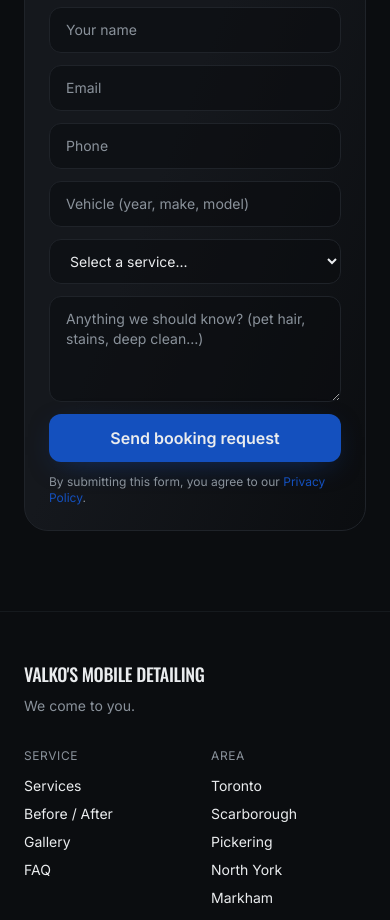
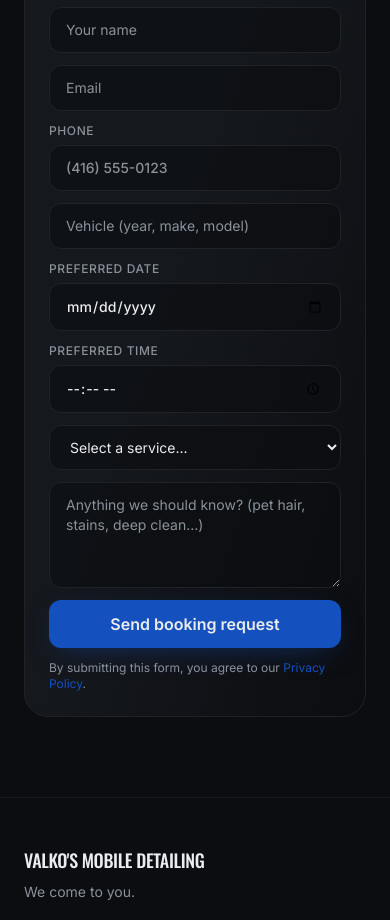
Before and after one commit to DominikV19/valko-mobile-detailing, a Next.js app: page / in a window 390 px wide. Shown: the part 10560-11480 px from the top of the page. Built offline with nearby package versions, Linux system fonts and the light colour scheme.

Commit message:
Improve booking date time and phone fields

```diff
--- a/app/privacy/page.jsx
+++ b/app/privacy/page.jsx
@@ -38,8 +38,9 @@
               <p className="mt-3 text-muted">
                 We collect only the information you choose to submit through the
                 booking request form. The form currently asks for your name, email
-                address, phone number, vehicle details, selected service, and any
-                extra message you include.
+                address, phone number, vehicle details, preferred booking date,
+                preferred booking time, selected service, and any extra message
+                you include.
               </p>
               <p className="mt-3 text-muted">
                 The form also sends a subject line for the booking request and uses
--- a/components/Contact.jsx
+++ b/components/Contact.jsx
@@ -1,7 +1,24 @@
+'use client';
+
+import { useState } from 'react';
 import { contactSection } from '@/lib/content';
 import { withBasePath } from '@/lib/site';
 
+const fieldClass =
+  'rounded-xl border border-ink-3 bg-ink/60 px-4 py-3 text-sm text-bone placeholder:text-muted outline-none transition focus:border-accent';
+
+const labelClass = 'grid gap-1.5 text-xs font-medium uppercase tracking-wider text-muted';
+
+function formatPhone(value) {
+  const digits = value.replace(/\D/g, '').slice(0, 10);
+
+  if (digits.length < 4) return digits;
+  if (digits.length < 7) return `(${digits.slice(0, 3)}) ${digits.slice(3)}`;
+  return `(${digits.slice(0, 3)}) ${digits.slice(3, 6)}-${digits.slice(6)}`;
+}
+
 export default function Contact() {
+  const [phone, setPhone] = useState('');
   const formEndpoint =
     process.env.NEXT_PUBLIC_FORMSPREE_ENDPOINT ||
     contactSection.formEndpoint;
@@ -55,7 +72,7 @@
                 placeholder="Your name"
                 autoComplete="name"
                 required
-                className="rounded-xl border border-ink-3 bg-ink/60 px-4 py-3 text-sm text-bone placeholder:text-muted outline-none transition focus:border-accent"
+                className={fieldClass}
               />
               <input
                 type="email"
@@ -63,27 +80,51 @@
                 placeholder="Email"
                 autoComplete="email"
                 required
-                className="rounded-xl border border-ink-3 bg-ink/60 px-4 py-3 text-sm text-bone placeholder:text-muted outline-none transition focus:border-accent"
+                className={fieldClass}
               />
-              <input
-                type="tel"
-                name="phone"
-                placeholder="Phone"
-                autoComplete="tel"
-                className="rounded-xl border border-ink-3 bg-ink/60 px-4 py-3 text-sm text-bone placeholder:text-muted outline-none transition focus:border-accent"
-              />
+              <label className={labelClass}>
+                Phone
+                <input
+                  type="tel"
+                  name="phone"
+                  value={phone}
+                  placeholder="(416) 555-0123"
+                  autoComplete="tel"
+                  inputMode="tel"
+                  maxLength={14}
+                  onChange={(e) => setPhone(formatPhone(e.target.value))}
+                  className={`${fieldClass} normal-case tracking-normal`}
+                />
+              </label>
               <input
                 type="text"
                 name="vehicle"
                 placeholder="Vehicle (year, make, model)"
                 required
-                className="rounded-xl border border-ink-3 bg-ink/60 px-4 py-3 text-sm text-bone placeholder:text-muted outline-none transition focus:border-accent"
+                className={fieldClass}
               />
+              <label className={labelClass}>
+                Preferred date
+                <input
+                  type="date"
+                  name="preferred_date"
+                  className={`${fieldClass} normal-case tracking-normal`}
+                />
+              </label>
+              <label className={labelClass}>
+                Preferred time
+                <input
+                  type="time"
+                  name="preferred_time"
+                  step="1800"
+                  className={`${fieldClass} normal-case tracking-normal`}
+                />
+              </label>
               <select
                 name="service"
                 required
                 defaultValue=""
-                className="rounded-xl border border-ink-3 bg-ink/60 px-4 py-3 text-sm text-bone outline-none transition focus:border-accent sm:col-span-2"
+                className={`${fieldClass} sm:col-span-2`}
               >
                 <option value="" disabled>Select a service...</option>
                 <option>Exterior Wash</option>
@@ -97,7 +138,7 @@
                 name="message"
                 placeholder="Anything we should know? (pet hair, stains, deep clean…)"
                 rows={4}
-                className="rounded-xl border border-ink-3 bg-ink/60 px-4 py-3 text-sm text-bone placeholder:text-muted outline-none transition focus:border-accent sm:col-span-2"
+                className={`${fieldClass} sm:col-span-2`}
               />
               <button
                 type="submit"
```
